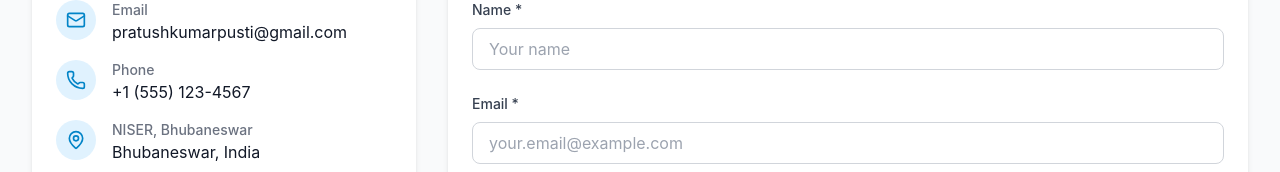
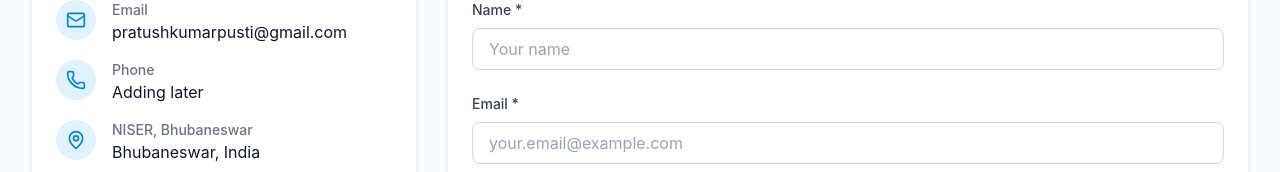
Before and after one commit to Ayanokoji05/my_website, a React app in the folder frontend/: page /contact in a window 1280 px wide. Shown: the part 332-504 px from the top of the page. Built offline with nearby package versions, Linux system fonts and the light colour scheme; no server answers; the HTML template or start-up script is replaced by a standard one.

Commit message:
Final change to all the text in the website

```diff
--- a/frontend/src/pages/Contact.jsx
+++ b/frontend/src/pages/Contact.jsx
@@ -56,8 +56,8 @@ const Contact = () => {
     {
       icon: Phone,
       label: 'Phone',
-      value: '+1 (555) 123-4567',
-      link: 'tel:+15551234567',
+      value: 'Adding later',
+      link: 'tel:',
     },
     {
       icon: MapPin,
```
